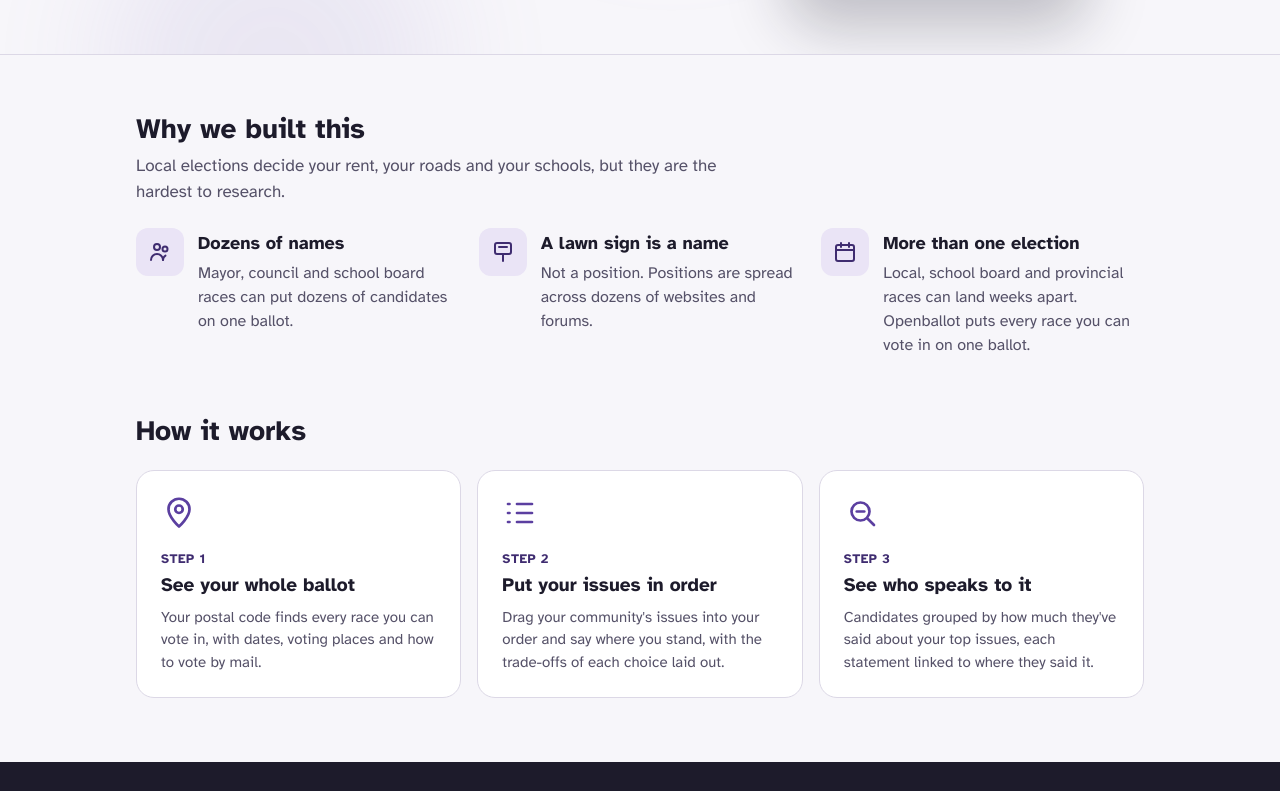
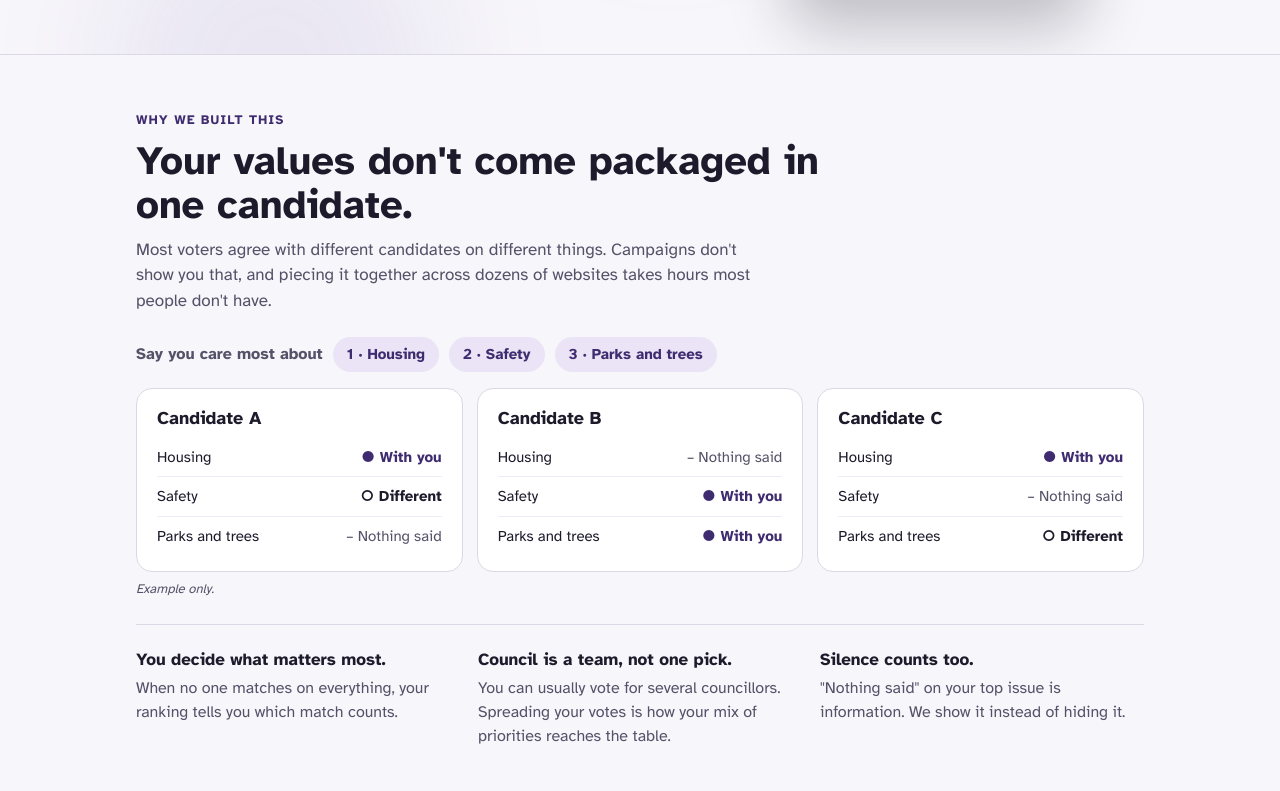
Before and after one commit to bgilmour7-star/openballot, a Next.js app: page / in a window 1280 px wide. Shown: the part 609-1400 px from the top of the page. Built offline with nearby package versions, Linux system fonts and the light colour scheme; no server answers.

Commit message:
Home page: Why we built this - your values don't come packaged in one candidate
Co-Authored-By: Claude Opus 5.5 <noreply@anthropic.com>
Claude-Session: https://claude.ai/code/session_01PJCt2TtSf93x6R9uMDGK9a

```diff
--- a/app/globals.css
+++ b/app/globals.css
@@ -617,3 +617,22 @@ a.speakers:hover { border-color: var(--ink); }
 .linklike.xs { font-size: 13px; margin-left: 4px; }
 .linklike:hover { color: var(--accent); }
 .linklike:focus-visible { outline: 3px solid var(--action); outline-offset: 2px; border-radius: 3px; }
+
+/* Landing: Why we built this (values split across candidates) */
+.why-kicker { margin: 0 0 8px; font-size: 13px; font-weight: 700; letter-spacing: 1.2px; text-transform: uppercase; color: var(--accent-ink); }
+.why-title { font-size: 34px; line-height: 1.1; margin: 0 0 10px; max-width: 760px; }
+.why-you { display: flex; gap: 10px; flex-wrap: wrap; align-items: center; margin: 4px 0 16px; }
+.why-chip { font-size: 15px; font-weight: 700; border-radius: 999px; padding: 6px 14px; background: var(--selected); color: var(--accent-ink); }
+.why-cards { display: grid; gap: 14px; }
+.why-card { background: #fff; border: 1px solid var(--line); border-radius: 16px; padding: 16px 20px; }
+.why-cname { margin: 0 0 6px; font-weight: 700; font-size: 18px; }
+.why-row { display: flex; justify-content: space-between; gap: 10px; padding: 8px 0; border-top: 1px solid #EEEBF4; font-size: 15px; }
+.why-row:first-of-type { border-top: 0; }
+.why-st { white-space: nowrap; }
+.why-with { color: var(--accent-ink); font-weight: 700; }
+.why-diff { color: var(--ink); font-weight: 700; }
+.why-none { color: var(--muted); }
+.why-takeaways { display: grid; gap: 18px; margin-top: 24px; padding-top: 22px; border-top: 1px solid var(--line); }
+.why-takeaways h3 { font-size: 17px; margin: 0 0 4px; }
+.why-takeaways p { margin: 0; color: var(--muted); }
+@media (min-width: 760px) { .why-cards, .why-takeaways { grid-template-columns: repeat(3, minmax(0, 1fr)); } .why-title { font-size: 40px; } }
--- a/app/page.tsx
+++ b/app/page.tsx
@@ -64,12 +64,33 @@ export default async function Home({ searchParams }: { searchParams: Promise<Rec
       </section>
 
       <section className="wrap wide band">
-        <h2 className="band-title">Why we built this</h2>
-        <p className="band-sub">Local elections decide your rent, your roads and your schools, but they are the hardest to research.</p>
-        <div className="why-grid">
-          <div className="why-item"><span className="ico-tile"><LandingIcon name="people" /></span><div><h3>Dozens of names</h3><p>Mayor, council and school board races can put dozens of candidates on one ballot.</p></div></div>
-          <div className="why-item"><span className="ico-tile"><LandingIcon name="sign" /></span><div><h3>A lawn sign is a name</h3><p>Not a position. Positions are spread across dozens of websites and forums.</p></div></div>
-          <div className="why-item"><span className="ico-tile"><LandingIcon name="calendar" /></span><div><h3>More than one election</h3><p>Local, school board and provincial races can land weeks apart. Openballot puts every race you can vote in on one ballot.</p></div></div>
+        <p className="why-kicker">Why we built this</p>
+        <h2 className="why-title">Your values don&apos;t come packaged in one candidate.</h2>
+        <p className="band-sub">Most voters agree with different candidates on different things. Campaigns don&apos;t show you that, and piecing it together across dozens of websites takes hours most people don&apos;t have.</p>
+        <div className="why-you">
+          <span className="muted"><b>Say you care most about</b></span>
+          <span className="why-chip">1 · Housing</span><span className="why-chip">2 · Safety</span><span className="why-chip">3 · Parks and trees</span>
+        </div>
+        <div className="why-cards" aria-label="Example: three candidates, each matching you on different issues">
+          {[
+            ["Candidate A", [["Housing", "with"], ["Safety", "diff"], ["Parks and trees", "none"]]],
+            ["Candidate B", [["Housing", "none"], ["Safety", "with"], ["Parks and trees", "with"]]],
+            ["Candidate C", [["Housing", "with"], ["Safety", "none"], ["Parks and trees", "diff"]]],
+          ].map(([name, rows]) => (
+            <article key={name as string} className="why-card">
+              <p className="why-cname">{name as string}</p>
+              {(rows as string[][]).map(([issue, k]) => (
+                <div key={issue} className="why-row"><span>{issue}</span>
+                  <span className={`why-st why-${k}`}>{k === "with" ? "● With you" : k === "diff" ? "○ Different" : "– Nothing said"}</span></div>
+              ))}
+            </article>
+          ))}
+        </div>
+        <p className="xs muted" style={{ fontStyle: "italic", marginTop: 8 }}>Example only.</p>
+        <div className="why-takeaways">
+          <div><h3>You decide what matters most.</h3><p>When no one matches on everything, your ranking tells you which match counts.</p></div>
+          <div><h3>Council is a team, not one pick.</h3><p>You can usually vote for several councillors. Spreading your votes is how your mix of priorities reaches the table.</p></div>
+          <div><h3>Silence counts too.</h3><p>&quot;Nothing said&quot; on your top issue is information. We show it instead of hiding it.</p></div>
         </div>
       </section>
 
```
